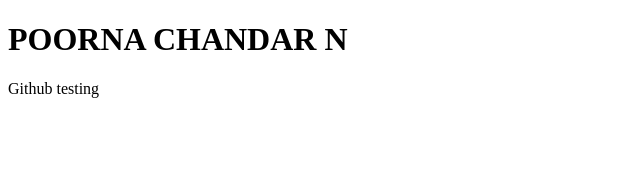
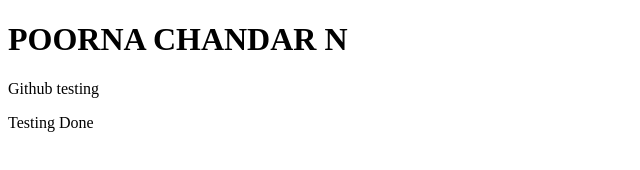
Before and after one commit to poornachandar13/Test_Code, a plain HTML site: page index.html in a window 1280 px wide. Shown: the full height of the page, 0-640 px from the left. Drawn offline with Linux system fonts and the light colour scheme.

Commit message:
Updated To Different Branch

```diff
--- a/index.html
+++ b/index.html
@@ -8,5 +8,6 @@
 <body>
     <h1>POORNA CHANDAR N</h1>
     <p>Github testing</p>
+    <p>Testing Done</p>
 </body>
 </html>
```
